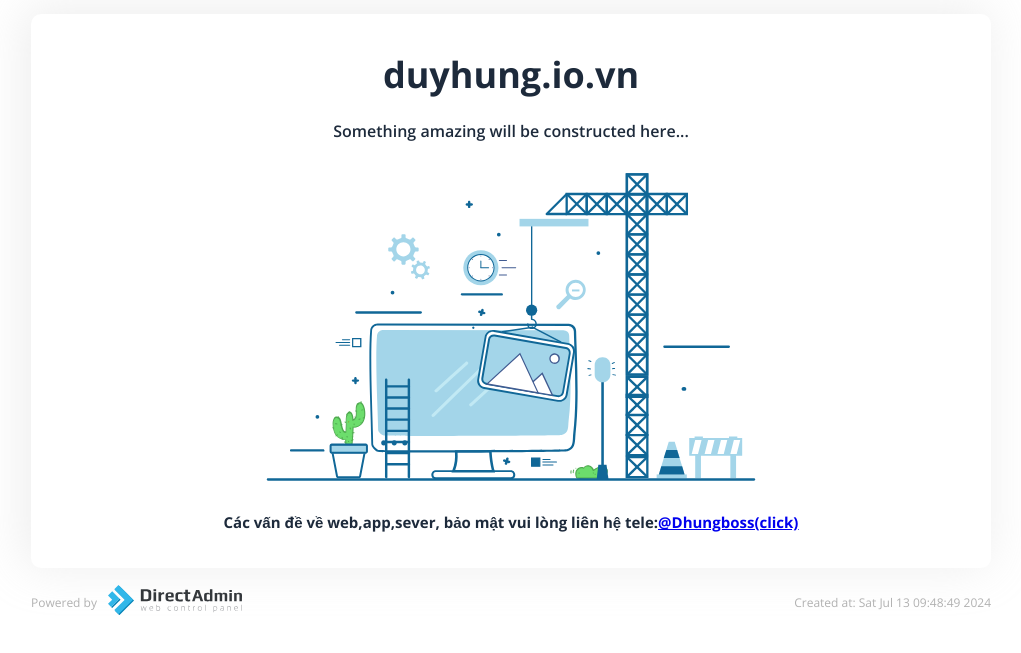
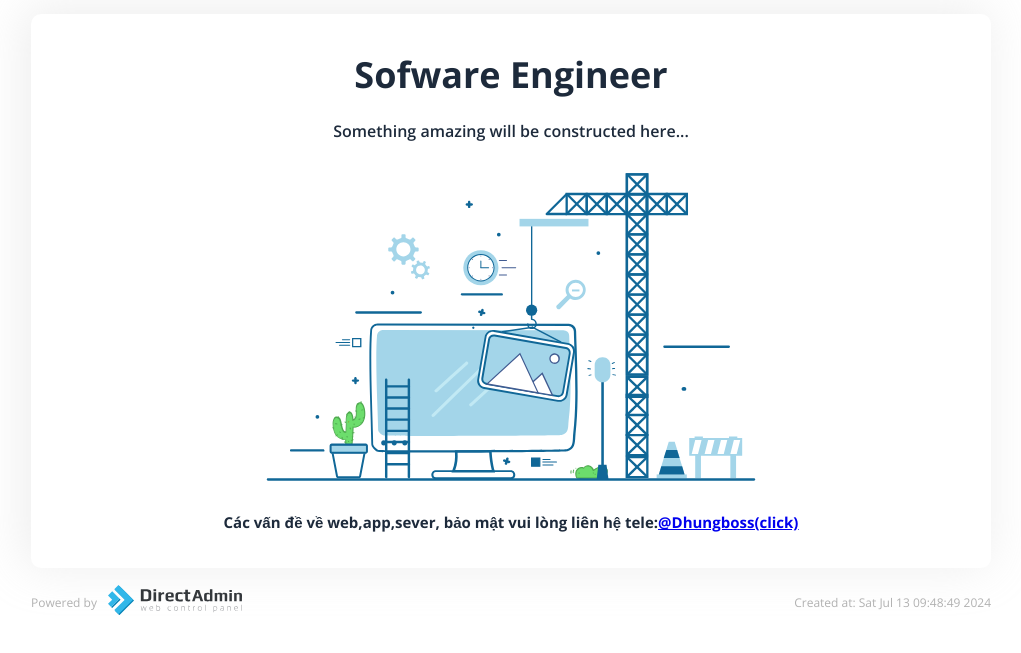
Before and after one commit to ngDuyHung/script, a plain HTML site: page index.html in a window 1280 px wide. Shown: the part 109-762 px from the top of the page, without its empty margins (129-1150 px from the left). Drawn offline with nearby package versions, Linux system fonts and the light colour scheme.

Commit message:
Update index.html
fasdf

```diff
--- a/index.html
+++ b/index.html
@@ -5,7 +5,7 @@
 <head>
     <meta charset="utf-8">
     <meta http-equiv="x-ua-compatible" content="ie=edge">
-    <title>Softare Engineer</title>
+    <title>Sofware Engineer</title>
     <meta name="description" content="">
     <meta name="viewport" content="width=device-width, initial-scale=1">
 
@@ -101,7 +101,7 @@
 <body>
     <section id="default-card" class="default-card">
         <div class="container card">
-            <h1 class="title-main">duyhung.io.vn</h1>
+            <h1 class="title-main">Sofware Engineer</h1>
             <p class="subheading">Something amazing will be constructed here...</p>
             <div class="main-image">
                 <svg version="1.1" xmlns="http://www.w3.org/2000/svg" xmlns:xlink="http://www.w3.org/1999/xlink" x="0px"
```
